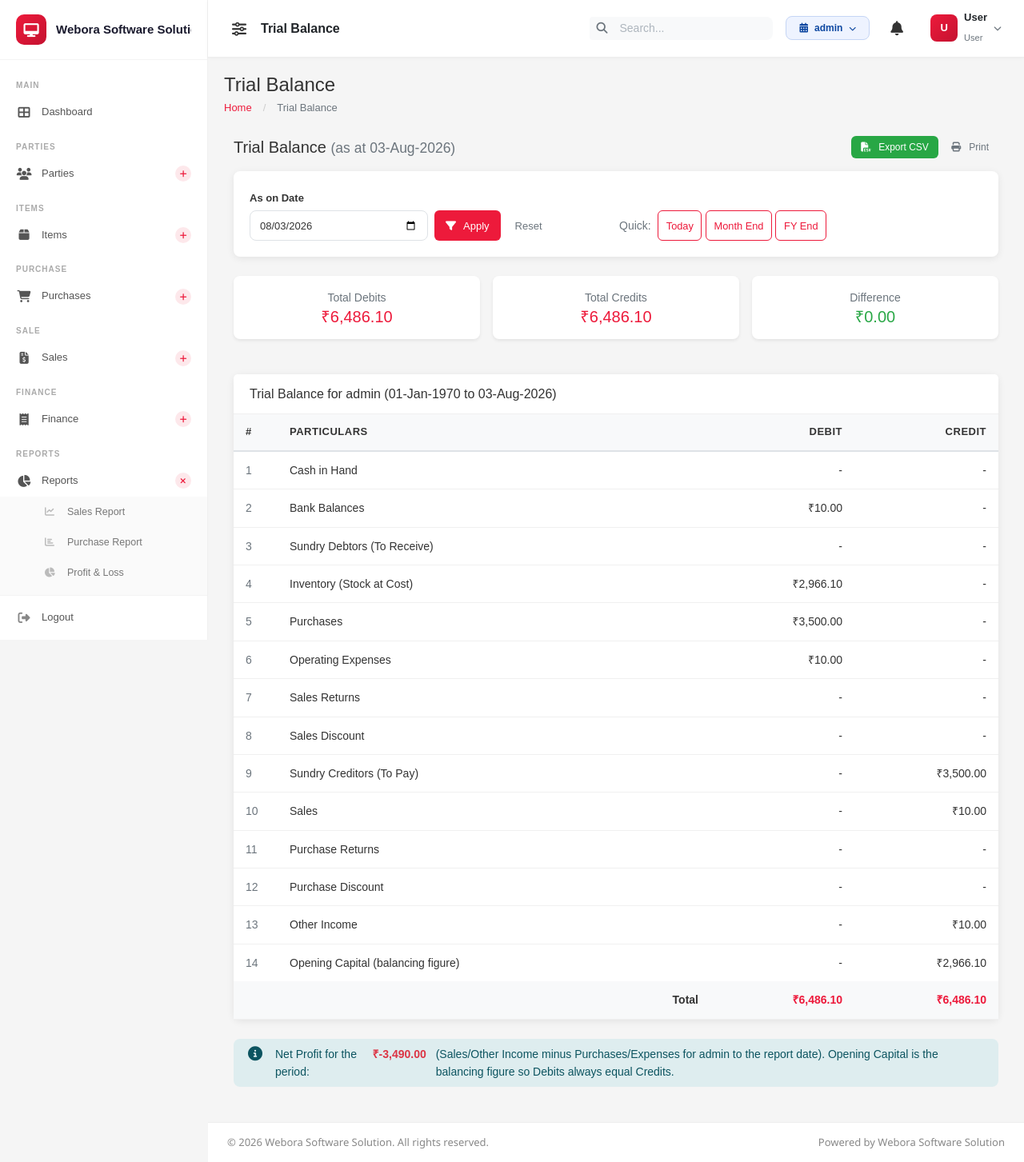
After one commit to manojsanta/RETAIL-READY-BILLING, a PHP site: page /report_trial_balance.php in a window 1280 px wide. The commit adds this page. Shown: the whole page at 80% size. Run offline with PHP 8.4, Linux system fonts and the light colour scheme; a user stored in the database is signed in; data comes from the database, SQL or seed files in the repository; tables that the repository leaves empty hold one stand-in row (values such as "Sample post"); some libraries are stand-ins or nearby versions.

Commit message:
trial balance report

```diff
--- /dev/null
+++ b/report_trial_balance.php
@@ -0,0 +1,213 @@
+<?php
+require_once 'db.php';
+require_once 'functions.php';
+requireLogin();
+
+$fy = currentFY();
+
+// CSV Export
+if (isset($_GET['export']) && $_GET['export'] === 'csv') {
+    $asOf = dateDB($_GET['as_of'] ?? today());
+    $t = computeTrialBalance($asOf);
+
+    $csvData = [];
+    foreach ($t['rows'] as $r) {
+        $csvData[] = [$r['label'], $r['debit'] > 0 ? $r['debit'] : '', $r['credit'] > 0 ? $r['credit'] : ''];
+    }
+    $csvData[] = ['Total', $t['totalDebit'], $t['totalCredit']];
+    exportCSV(['Particulars', 'Debit', 'Credit'], $csvData, 'trial_balance_report');
+}
+
+function computeTrialBalance($asOf) {
+    $fy = currentFY();
+    $df = $fy['start'];
+    $dt = $asOf;
+
+    // Assets (Debit)
+    $cashInHand = (float) getSetting('cash_balance', '0');
+    $bankTotal = (float) (fetch("SELECT COALESCE(SUM(current_balance),0) as t FROM bank_accounts WHERE status = 1")['t'] ?? 0);
+    $stockValue = (float) (fetch("SELECT COALESCE(SUM(current_stock * purchase_price),0) as t FROM items WHERE status = 1")['t'] ?? 0);
+
+    // Party balances
+    $debtorsTotal = 0;
+    $creditorsTotal = 0;
+    $parties = fetchAll("SELECT id FROM parties WHERE status = 1");
+    foreach ($parties as $p) {
+        $bal = getPartyBalance($p['id']);
+        if ($bal > 0) $debtorsTotal += $bal;
+        else $creditorsTotal += abs($bal);
+    }
+    $debtorsTotal = round($debtorsTotal, 2);
+    $creditorsTotal = round($creditorsTotal, 2);
+
+    // Income / Expense (FY start to as-of date)
+    $salesTotal = (float) (fetch("SELECT COALESCE(SUM(total),0) as t FROM sales WHERE date >= ? AND date <= ? AND status != 'cancelled'", [$df, $dt])['t'] ?? 0);
+    $salesReturns = (float) (fetch("SELECT COALESCE(SUM(total),0) as t FROM sale_returns WHERE date >= ? AND date <= ? AND status = 'approved'", [$df, $dt])['t'] ?? 0);
+    $salesDiscount = (float) (fetch("SELECT COALESCE(SUM(discount_amount),0) as t FROM sales WHERE date >= ? AND date <= ? AND status != 'cancelled'", [$df, $dt])['t'] ?? 0);
+    $purchaseTotal = (float) (fetch("SELECT COALESCE(SUM(total),0) as t FROM purchases WHERE date >= ? AND date <= ? AND status != 'cancelled'", [$df, $dt])['t'] ?? 0);
+    $purchaseReturns = (float) (fetch("SELECT COALESCE(SUM(total),0) as t FROM purchase_returns WHERE date >= ? AND date <= ? AND status = 'approved'", [$df, $dt])['t'] ?? 0);
+    $purchaseDiscount = (float) (fetch("SELECT COALESCE(SUM(discount_amount),0) as t FROM purchases WHERE date >= ? AND date <= ? AND status != 'cancelled'", [$df, $dt])['t'] ?? 0);
+    $expensesTotal = (float) (fetch("SELECT COALESCE(SUM(amount),0) as t FROM expenses WHERE date >= ? AND date <= ?", [$df, $dt])['t'] ?? 0);
+    $otherIncomeTotal = (float) (fetch("SELECT COALESCE(SUM(amount),0) as t FROM other_income WHERE date >= ? AND date <= ?", [$df, $dt])['t'] ?? 0);
+
+    $rows = [];
+
+    // Debit side
+    $addDr = function ($label, $amount) use (&$rows) {
+        $rows[] = ['label' => $label, 'debit' => round($amount, 2), 'credit' => 0];
+    };
+    // Credit side
+    $addCr = function ($label, $amount) use (&$rows) {
+        $rows[] = ['label' => $label, 'debit' => 0, 'credit' => round($amount, 2)];
+    };
+
+    $addDr('Cash in Hand', $cashInHand);
+    $addDr('Bank Balances', $bankTotal);
+    $addDr('Sundry Debtors (To Receive)', $debtorsTotal);
+    $addDr('Inventory (Stock at Cost)', $stockValue);
+    $addDr('Purchases', $purchaseTotal);
+    $addDr('Operating Expenses', $expensesTotal);
+    $addDr('Sales Returns', $salesReturns);
+    $addDr('Sales Discount', $salesDiscount);
+
+    $addCr('Sundry Creditors (To Pay)', $creditorsTotal);
+    $addCr('Sales', $salesTotal);
+    $addCr('Purchase Returns', $purchaseReturns);
+    $addCr('Purchase Discount', $purchaseDiscount);
+    $addCr('Other Income', $otherIncomeTotal);
+
+    // Capital is the balancing figure so Debit = Credit
+    $drBase = array_sum(array_column($rows, 'debit'));
+    $crBase = array_sum(array_column($rows, 'credit'));
+    $capital = round($drBase - $crBase, 2);
+    if ($capital >= 0) {
+        $addCr('Opening Capital (balancing figure)', $capital);
+    } else {
+        $addDr('Capital Deficit (balancing figure)', abs($capital));
+    }
+
+    $totalDebit = round(array_sum(array_column($rows, 'debit')), 2);
+    $totalCredit = round(array_sum(array_column($rows, 'credit')), 2);
+
+    $netProfit = round(($salesTotal - $salesReturns - $salesDiscount + $otherIncomeTotal) - ($purchaseTotal - $purchaseReturns - $purchaseDiscount) - $expensesTotal, 2);
+
+    return [
+        'asOf' => $asOf,
+        'rows' => $rows,
+        'totalDebit' => $totalDebit,
+        'totalCredit' => $totalCredit,
+        'netProfit' => $netProfit,
+        'capital' => $capital,
+    ];
+}
+
+$asOf = dateDB($_GET['as_of'] ?? today());
+$t = computeTrialBalance($asOf);
+
+$pageTitle = 'Trial Balance';
+include 'header.php';
+?>
+
+<style>
+.report-quick-btns .btn { font-size: 0.8rem; padding: 0.25rem 0.6rem; }
+</style>
+
+<div class="d-flex justify-content-between align-items-center mb-3">
+    <h5 class="mb-0">Trial Balance <small class="text-muted">(as at <?= dateFormatted($t['asOf']) ?>)</small></h5>
+    <div>
+        <a href="?<?= http_build_query(array_merge($_GET, ['export' => 'csv'])) ?>" class="btn btn-success btn-sm"><i class="fas fa-file-csv me-1"></i>Export CSV</a>
+        <button onclick="window.print()" class="btn btn-outline-secondary btn-sm"><i class="fas fa-print me-1"></i>Print</button>
+    </div>
+</div>
+
+<!-- Filters -->
+<div class="card mb-4">
+    <div class="card-body">
+        <form method="GET" class="row g-2 align-items-end">
+            <div class="col-md-3">
+                <label class="form-label small">As on Date</label>
+                <input type="date" name="as_of" class="form-control form-control-sm" value="<?= sanitize($asOf) ?>">
+            </div>
+            <div class="col-md-3 d-flex gap-1">
+                <button type="submit" class="btn btn-primary btn-sm"><i class="fas fa-filter me-1"></i>Apply</button>
+                <a href="report_trial_balance.php" class="btn btn-outline-secondary btn-sm">Reset</a>
+            </div>
+            <div class="col-md-6 report-quick-btns">
+                <span class="text-muted small me-1">Quick:</span>
+                <a href="?as_of=<?= date('Y-m-d') ?>" class="btn btn-outline-primary btn-sm">Today</a>
+                <a href="?as_of=<?= date('Y-m-t') ?>" class="btn btn-outline-primary btn-sm">Month End</a>
+                <a href="?as_of=<?= $fy['end'] ?>" class="btn btn-outline-primary btn-sm">FY End</a>
+            </div>
+        </form>
+    </div>
+</div>
+
+<!-- Summary Cards -->
+<div class="row g-3 mb-4">
+    <div class="col-md-4">
+        <div class="card border-0 shadow-sm">
+            <div class="card-body text-center py-3">
+                <small class="text-muted d-block">Total Debits</small>
+                <h5 class="mb-0 text-primary"><?= money($t['totalDebit']) ?></h5>
+            </div>
+        </div>
+    </div>
+    <div class="col-md-4">
+        <div class="card border-0 shadow-sm">
+            <div class="card-body text-center py-3">
+                <small class="text-muted d-block">Total Credits</small>
+                <h5 class="mb-0 text-primary"><?= money($t['totalCredit']) ?></h5>
+            </div>
+        </div>
+    </div>
+    <div class="col-md-4">
+        <div class="card border-0 shadow-sm">
+            <div class="card-body text-center py-3">
+                <small class="text-muted d-block">Difference</small>
+                <h5 class="mb-0 <?= ($t['totalDebit'] - $t['totalCredit']) == 0 ? 'text-success' : 'text-danger' ?>"><?= money($t['totalDebit'] - $t['totalCredit']) ?></h5>
+            </div>
+        </div>
+    </div>
+</div>
+
+<!-- Trial Balance Table -->
+<div class="card mb-4">
+    <div class="card-header">
+        <h6 class="mb-0">Trial Balance for <?= $fy['name'] ?> (<?= dateFormatted($fy['start']) ?> to <?= dateFormatted($t['asOf']) ?>)</h6>
+    </div>
+    <div class="table-responsive">
+        <table class="table table-sm table-hover mb-0">
+            <thead class="table-light">
+                <tr>
+                    <th style="width:55px">#</th>
+                    <th>Particulars</th>
+                    <th class="text-end" style="width:180px">Debit</th>
+                    <th class="text-end" style="width:180px">Credit</th>
+                </tr>
+            </thead>
+            <tbody>
+                <?php foreach ($t['rows'] as $i => $r): ?>
+                    <tr>
+                        <td class="text-muted"><?= $i + 1 ?></td>
+                        <td><?= sanitize($r['label']) ?></td>
+                        <td class="text-end"><?= $r['debit'] > 0 ? money($r['debit']) : '-' ?></td>
+                        <td class="text-end"><?= $r['credit'] > 0 ? money($r['credit']) : '-' ?></td>
+                    </tr>
+                <?php endforeach; ?>
+            </tbody>
+            <tfoot class="table-light fw-bold">
+                <tr>
+                    <td colspan="2" class="text-end">Total</td>
+                    <td class="text-end text-primary"><?= money($t['totalDebit']) ?></td>
+                    <td class="text-end text-primary"><?= money($t['totalCredit']) ?></td>
+                </tr>
+            </tfoot>
+        </table>
+    </div>
+</div>
+
+<div class="alert alert-info py-2 small mb-4">
+    <i class="fas fa-info-circle me-1"></i> Net Profit for the period: <strong class="<?= $t['netProfit'] >= 0 ? 'text-success' : 'text-danger' ?>"><?= money($t['netProfit']) ?></strong> (Sales/Other Income minus Purchases/Expenses for <?= $fy['name'] ?> to the report date). Opening Capital is the balancing figure so Debits always equal Credits.
+</div>
+
+<?php include 'footer.php'; ?>
--- a/sidebar.php
+++ b/sidebar.php
@@ -178,7 +178,7 @@ $companyName = $company['name'] ?? 'Retail Ready';
         </div>
 
         <div class="nav-section">Reports</div>
-        <div class="nav-item has-sub<?php echo in_array($current_page, ['report_sales.php','report_purchase.php','report_profit_loss.php','report_balance_sheet.php','report_party.php','report_stock.php','report_expense.php','report_daybook.php','report_cashbook.php','report_gst.php']) ? ' open' : ''; ?>">
+        <div class="nav-item has-sub<?php echo in_array($current_page, ['report_sales.php','report_purchase.php','report_profit_loss.php','report_balance_sheet.php','report_trial_balance.php','report_party.php','report_stock.php','report_expense.php','report_daybook.php','report_cashbook.php','report_gst.php']) ? ' open' : ''; ?>">
             <button class="nav-toggle" onclick="toggleSub(this)">
                 <i class="fas fa-chart-pie"></i><span>Reports</span><i class="fas fa-plus toggle-icon" style="font-size:10px;"></i>
             </button>
@@ -194,6 +194,9 @@ $companyName = $company['name'] ?? 'Retail Ready';
                 </div>
                 <div class="nav-item<?php echo $current_page === 'report_balance_sheet.php' ? ' active' : ''; ?>">
                     <a href="report_balance_sheet.php"><i class="fas fa-balance-scale"></i><span>Balance Sheet</span></a>
+                </div>
+                <div class="nav-item<?php echo $current_page === 'report_trial_balance.php' ? ' active' : ''; ?>">
+                    <a href="report_trial_balance.php"><i class="fas fa-columns"></i><span>Trial Balance</span></a>
                 </div>
                 <div class="nav-item<?php echo $current_page === 'report_party.php' ? ' active' : ''; ?>">
                     <a href="report_party.php"><i class="fas fa-address-card"></i><span>Party Report</span></a>
```
